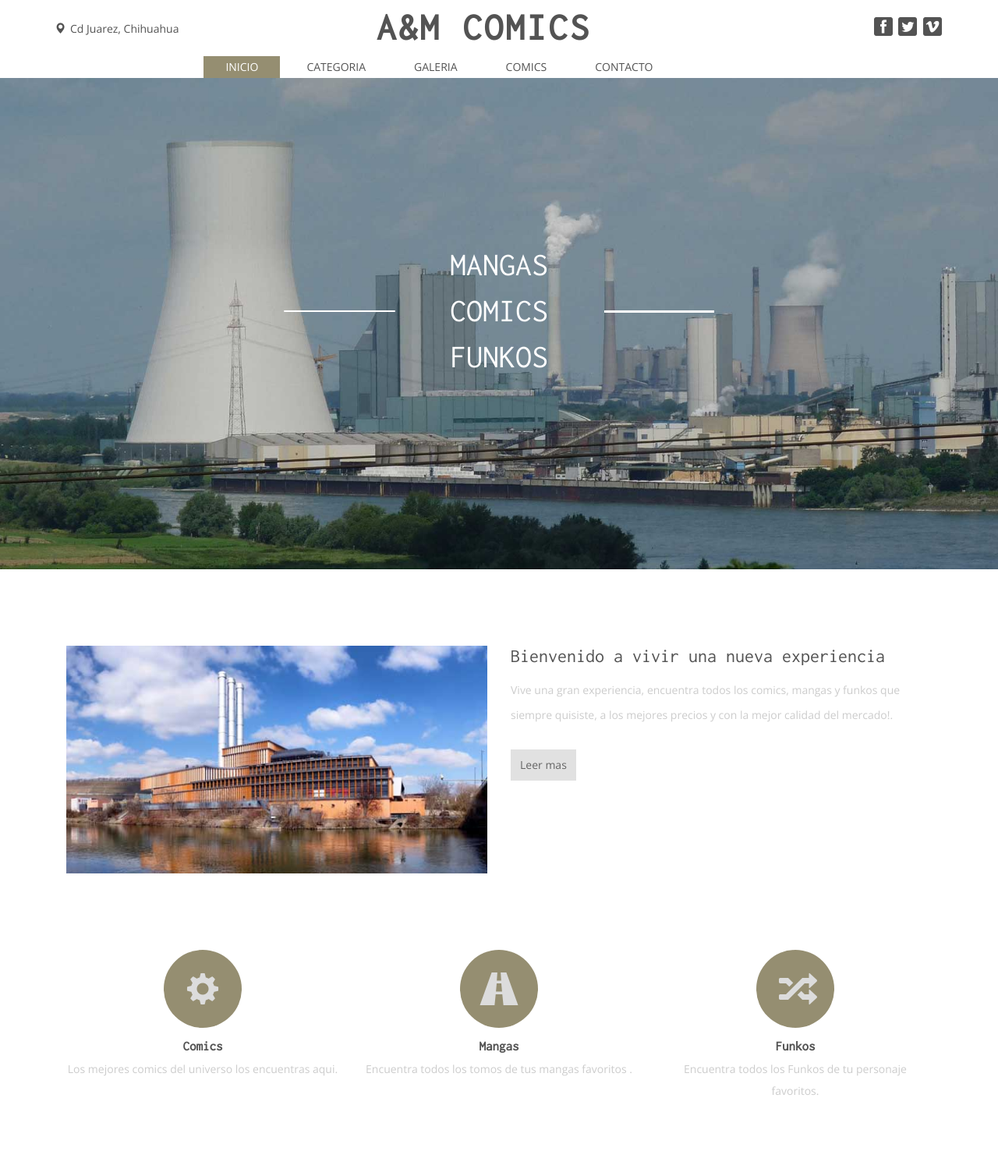
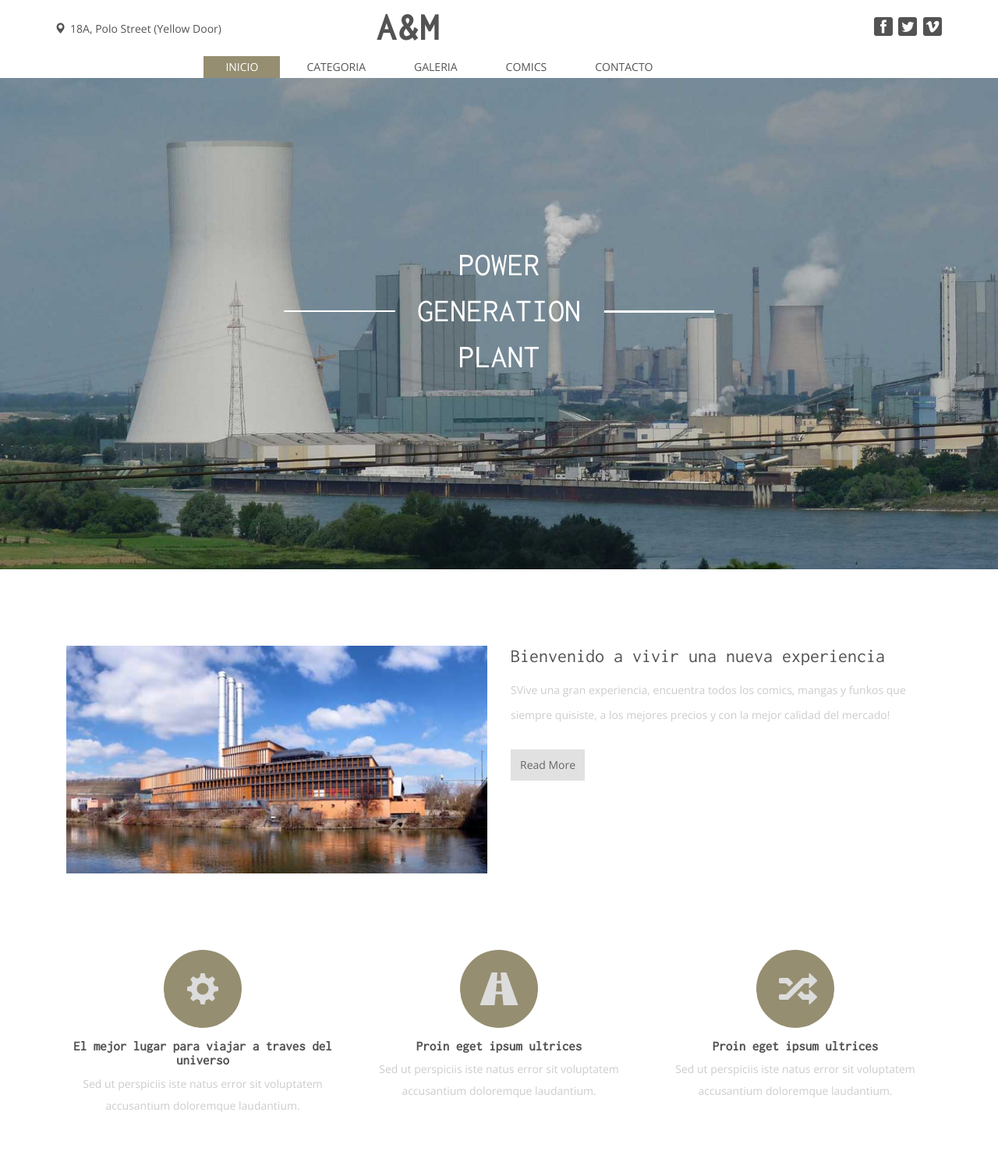
Before and after one commit to andreaGP18/Comics-A-M, a plain HTML site: page index.html in a window 1280 px wide. Shown: the top 1508 px of the page at 78% size. Drawn offline with nearby package versions, Linux system fonts and the light colour scheme.

Commit message:
Update index.html

```diff
--- a/index.html
+++ b/index.html
@@ -7,7 +7,7 @@ License URL: http://creativecommons.org/licenses/by/3.0/
 <!DOCTYPE HTML>
 <html>
 <head>
-<title>A&M| Home :: w3layouts</title>
+<title> A&M Comics | Home :: w3layouts</title>
 <meta name="viewport" content="width=device-width, initial-scale=1">
 <meta http-equiv="Content-Type" content="text/html; charset=utf-8" />
 <meta name="keywords" content="Power Tech Responsive web template, Bootstrap Web Templates, Flat Web Templates, Android  Compatible web template,Smartphone Compatible web template, free webdesigns for Nokia, Samsung, LG, SonyEricsson, Motorola web design" />
@@ -46,7 +46,7 @@ License URL: http://creativecommons.org/licenses/by/3.0/
 <div class="header">
 	<div class="banner-top">
 			<div class="container">
-				<p class="location"><i class="glyphicon glyphicon-map-marker"> </i>Cd Juarez, Chihuahua</p>
+				<p class="location"><i class="glyphicon glyphicon-map-marker"> </i>18A, Polo Street (Yellow Door)</p>
 						<div class="social-icons">
 							<ul>
 								<li><a href="#"><i class="facebook"> </i></a></li>
@@ -57,7 +57,7 @@ License URL: http://creativecommons.org/licenses/by/3.0/
 					<div class="clearfix"> </div>
 			</div>
 	</div>
-		<div class="logo"><a href="index.html"><h1>A&M Comics</h1></a> </div>
+		<div class="logo"><a href="index.html"><h1>A&M</h1></a> </div>
 </div>
 <div class="navigation">
 	<div class="container">
@@ -104,7 +104,7 @@ License URL: http://creativecommons.org/licenses/by/3.0/
 	</div>
 <div class="banner">
 	<div class="container">
-		<h2 class="main-heading">Mangas<br /> Comics<br /> Funkos</h2>
+		<h2 class="main-heading">power<br /> generation<br /> plant</h2>
 	</div>
 </div>
 <!--welcome-->
@@ -115,8 +115,8 @@ License URL: http://creativecommons.org/licenses/by/3.0/
 		</div>
 		<div class="col-md-6 wel-text">
 			<h3>Bienvenido a vivir una nueva experiencia</h3>
-			<p>Vive una gran experiencia, encuentra todos los comics, mangas y funkos que siempre quisiste, a los mejores precios y con la mejor calidad del mercado!.</p>
-			<a href="about.html" class="hvr-shutter-in-horizontal">Leer mas</a>
+			<p>SVive una gran experiencia, encuentra todos los comics, mangas y funkos que siempre quisiste, a los mejores precios y con la mejor calidad del mercado!</p>
+			<a href="about.html" class="hvr-shutter-in-horizontal">Read More</a>
 		</div>
 	</div>
 </div>
@@ -128,22 +128,22 @@ License URL: http://creativecommons.org/licenses/by/3.0/
 				<figure class="icon">
 					<i class="glyphicon glyphicon-cog"></i>
 				</figure>
-					<h5>Comics</h5>
-					<p>Los mejores comics del universo los encuentras aqui.</p>
+					<h5>El mejor lugar para viajar a traves del universo</h5>
+					<p>Sed ut perspiciis iste natus error sit voluptatem accusantium doloremque laudantium.</p>
 			</div>
 			<div class="col-md-4 service-box ">
 				<figure class="icon">
 					<i class="glyphicon glyphicon-road"></i>
 				</figure>
-					<h5>Mangas</h5>
-					<p>Encuentra todos los tomos de tus mangas favoritos .</p>
+					<h5>Proin eget ipsum ultrices</h5>
+					<p>Sed ut perspiciis iste natus error sit voluptatem accusantium doloremque laudantium.</p>
 			</div>
 			<div class="col-md-4 service-box">
 				<figure class="icon">
 					<i class="glyphicon glyphicon-random"></i>
 				</figure>
-				<h5>Funkos</h5>
-				<p>Encuentra todos los Funkos de tu personaje favoritos.</p>
+				<h5>Proin eget ipsum ultrices</h5>
+				<p>Sed ut perspiciis iste natus error sit voluptatem accusantium doloremque laudantium.</p>
 			</div>
 						<div class="clearfix"> </div>
 			</div>
@@ -222,7 +222,7 @@ License URL: http://creativecommons.org/licenses/by/3.0/
 <div class="testimonials">
 	<div class="testimonials-info">
 		<div class="col-md-6 testimonials-text">
-			<h5>El mejor lugar para viajar a traves del universo.</h5>
+			<h5>Sed ut perspiciatis unde omnis iste natus error sit voluptatem accusantium.</h5>
 		</div>
 	</div>
 </div>
@@ -231,8 +231,8 @@ License URL: http://creativecommons.org/licenses/by/3.0/
 <div class="news">
 		<div class="container">
 			<div class="news-text">
-				<h3>Gran variedad de comics </h3>
-				<p>Todos los comic que deseas encuentralos aqui<br><span>Marvel, Dc y muchos mas </span></p>
+				<h3>Old Industries</h3>
+				<p>Cras porttitor imperdiet volutpat nulla malesuada lectus eros<br><span>ut convallis felis consectetur ut </span></p>
 			</div>
 			<div class="news-grids">
 				<div class="col-md-3 news-grid">
```
